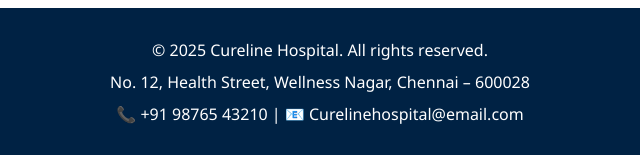
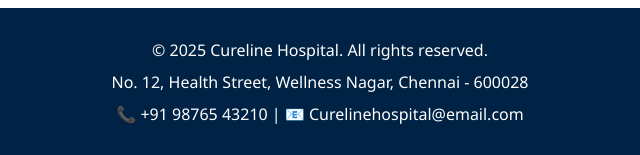
Before and after one commit to Swethas04/CureLine, a plain HTML site: page index.html in a window 1280 px wide. Shown: the part 1676-1831 px from the top of the page, 320-960 px from the left. Drawn offline with Linux system fonts and the light colour scheme.

```diff
--- a/index.html
+++ b/index.html
@@ -78,7 +78,7 @@
     <footer>
         <div class="footer-content">
             <p>&copy; 2025 Cureline Hospital. All rights reserved.</p>
-            <p>No. 12, Health Street, Wellness Nagar, Chennai – 600028</p>
+            <p>No. 12, Health Street, Wellness Nagar, Chennai - 600028</p>
             <p>📞 +91 98765 43210 | 📧 Curelinehospital@email.com</p>
         </div>
     </footer>
```
